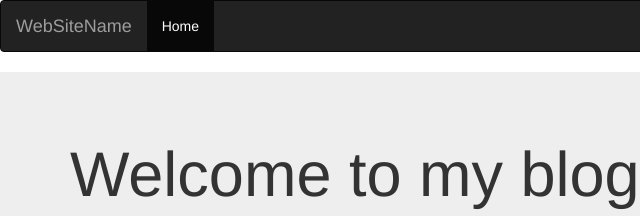
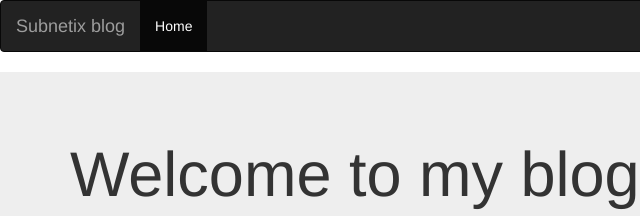
Before and after one commit to Subnetix/subnetix.github.io, a plain HTML site: page index.html in a window 1280 px wide. Shown: the top 216 px of the page, 0-640 px from the left. Drawn offline with nearby package versions, Linux system fonts and the light colour scheme.

Commit message:
Update index.html

```diff
--- a/index.html
+++ b/index.html
@@ -1,7 +1,7 @@
 <!DOCTYPE html>
 <html lang="en">
 <head>
-  <title>Bootstrap Example</title>
+  <title>Home page</title>
   <meta charset="utf-8">
   <meta name="viewport" content="width=device-width, initial-scale=1">
   <link rel="stylesheet" href="https://maxcdn.bootstrapcdn.com/bootstrap/3.4.1/css/bootstrap.min.css">
@@ -12,7 +12,7 @@
 <nav class="navbar navbar-inverse">
   <div class="container-fluid">
     <div class="navbar-header">
-      <a class="navbar-brand" href="#">WebSiteName</a>
+      <a class="navbar-brand" href="#">Subnetix blog</a>
     </div>
     <ul class="nav navbar-nav">
       <li class="active"><a href="#">Home</a></li>
```
